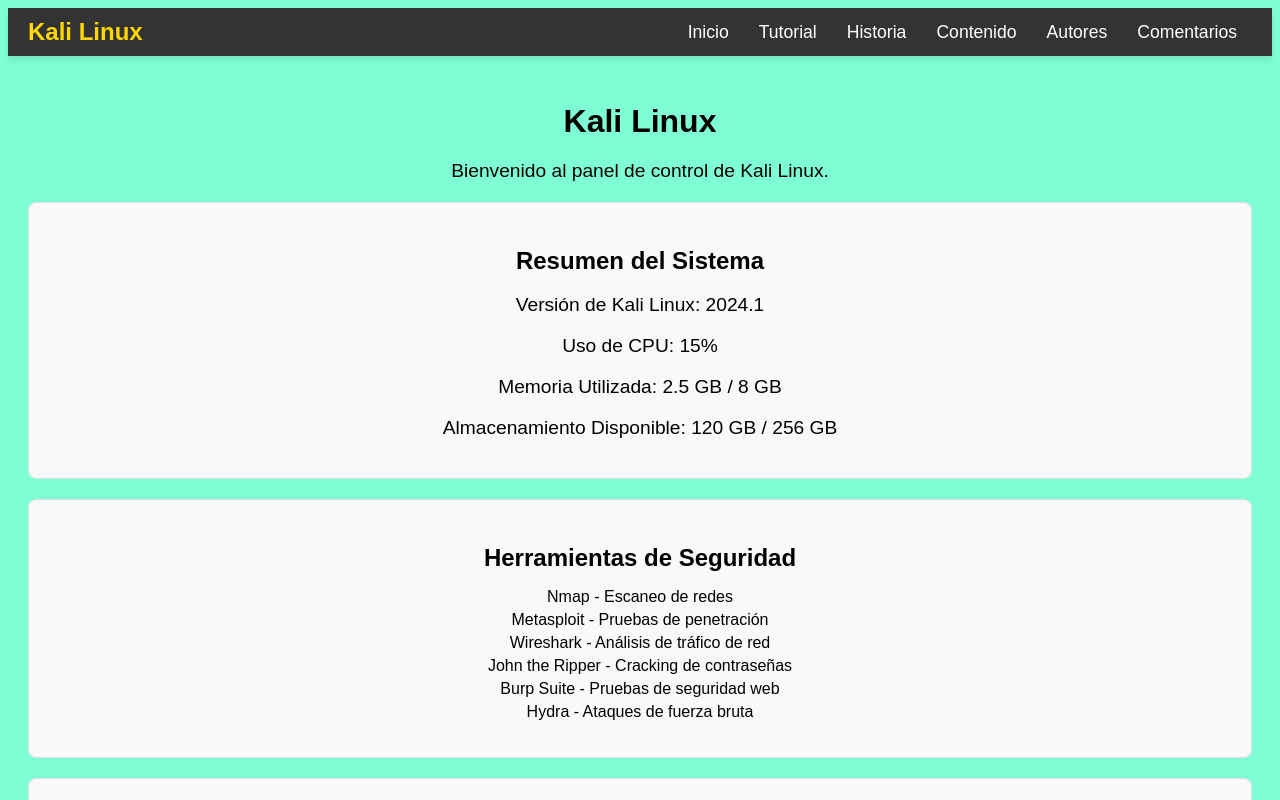
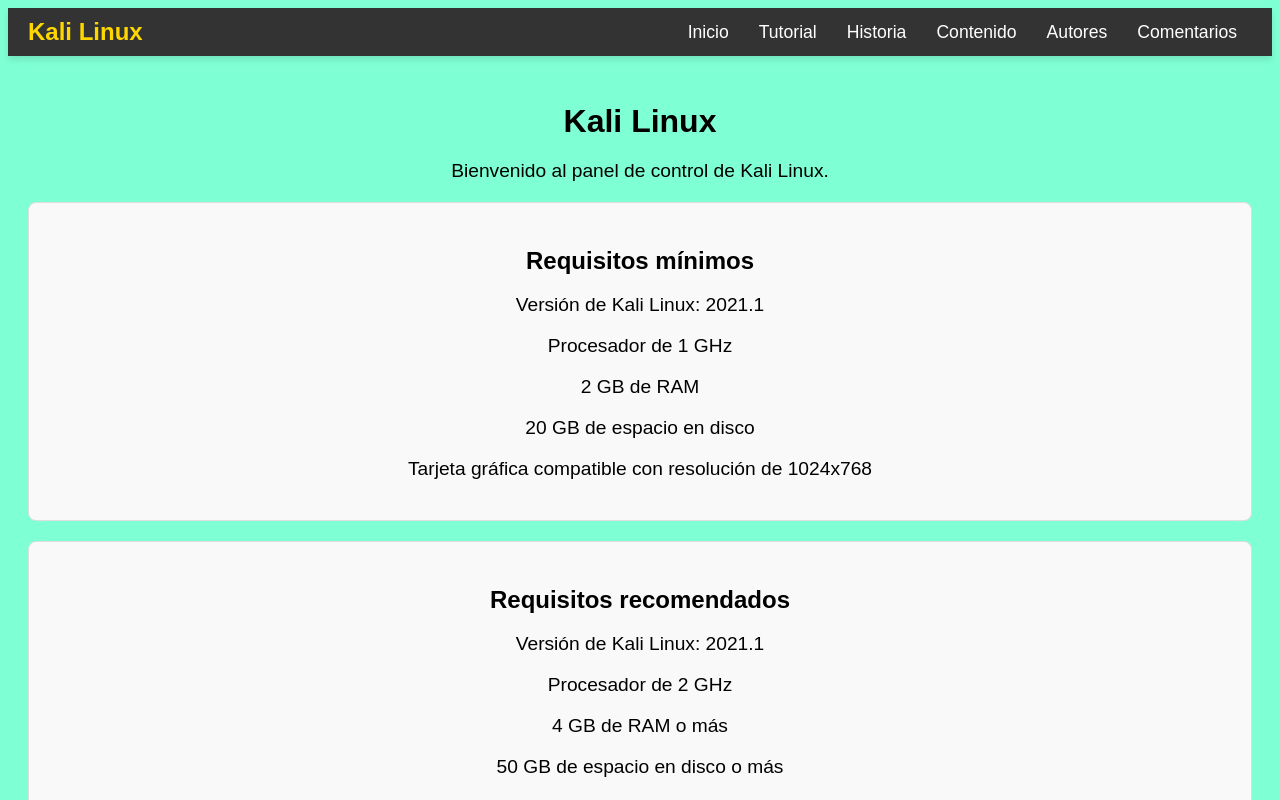
Before and after one commit to jhonatanjcdg/kali-linux, a React (Vite) app: page / in a window 1280 px wide. Shown: the top 800 px of the page. Built offline with nearby package versions, Linux system fonts and the light colour scheme.

Commit message:
Dashboard

```diff
--- a/src/components/Dashboard.jsx
+++ b/src/components/Dashboard.jsx
@@ -8,11 +8,21 @@
       <p>Bienvenido al panel de control de Kali Linux.</p>
 
       <div className="dashboardsection">
-        <h3>Resumen del Sistema</h3>
-        <p>Versión de Kali Linux: 2024.1</p>
-        <p>Uso de CPU: 15%</p>
-        <p>Memoria Utilizada: 2.5 GB / 8 GB</p>
-        <p>Almacenamiento Disponible: 120 GB / 256 GB</p>
+        <h3>Requisitos mínimos</h3>
+        <p>Versión de Kali Linux: 2021.1</p>
+        <p>Procesador de 1 GHz</p>
+        <p>2 GB de RAM</p>
+        <p>20 GB de espacio en disco</p>
+        <p>Tarjeta gráfica compatible con resolución de 1024x768</p>
+      </div>
+
+      <div className="dashboardsection">
+        <h3>Requisitos recomendados</h3>
+        <p>Versión de Kali Linux: 2021.1</p>
+        <p>Procesador de 2 GHz</p>
+        <p>4 GB de RAM o más</p>
+        <p>50 GB de espacio en disco o más</p>
+        <p>Tarjeta gráfica compatible con aceleración 3D</p>
       </div>
 
       <div className="dashboardsection">
```
